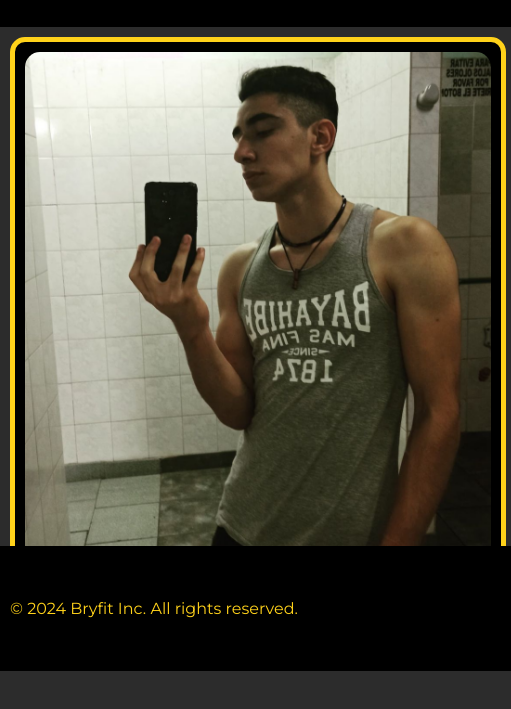
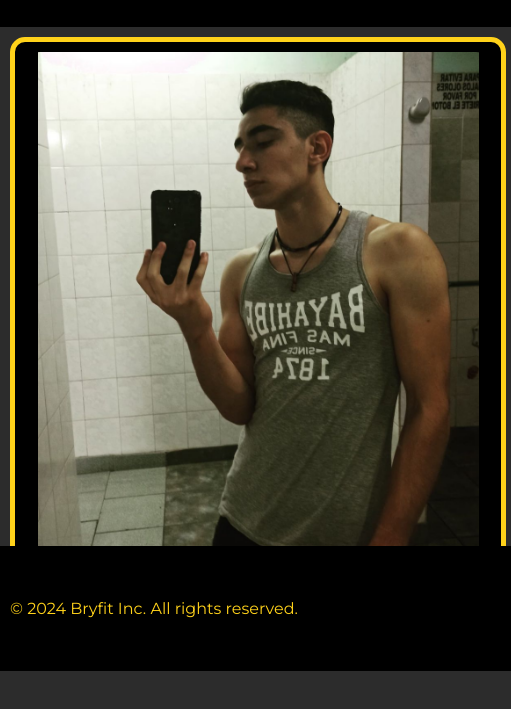
Before and after one commit to Martincho03/PreEntregah-Brynkier, a plain HTML site: page paginas/sobre-mi.html in a window 1280 px wide. Shown: the part 129-838 px from the top of the page, 0-511 px from the left. Drawn offline with Linux system fonts and the light colour scheme.

```diff
--- a/index.scss
+++ b/index.scss
@@ -227,7 +227,7 @@ main {
         img {
             height: 550px;
             width: 350px;
-            object-fit: cover;
+            object-fit: contain !important;
             object-position: right;
             border-radius: 15px;
         }
```
Also changed, not shown: index.css, 1 other file.
